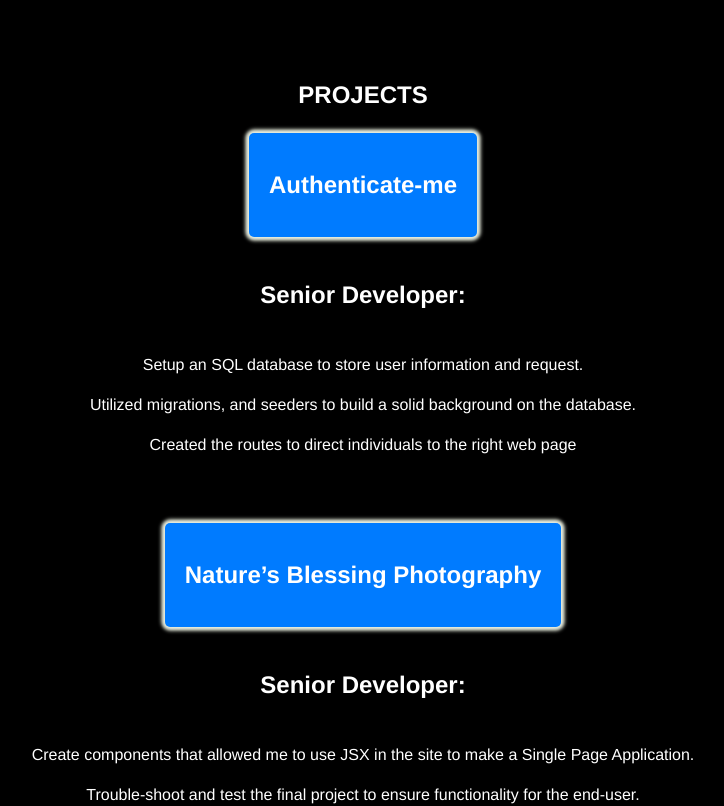
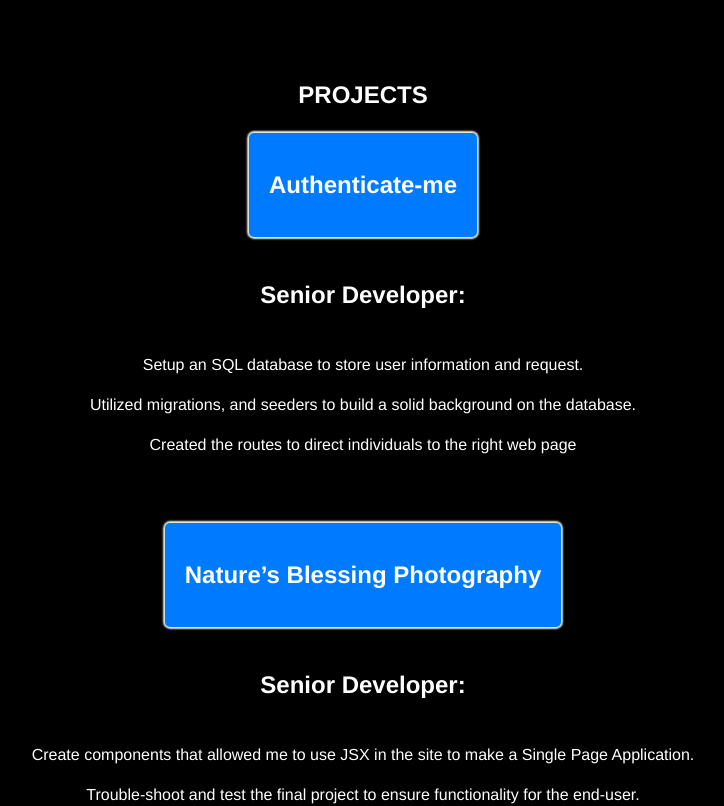
Before and after one commit to kenandcrys/Resume, a React (Vite) app: page / in a window 1280 px wide. Shown: the part 860-1666 px from the top of the page, without its empty margins (277-1001 px from the left). Built offline with nearby package versions, Linux system fonts and the light colour scheme.

Commit message:
adjust glowing effect

```diff
--- a/src/App.css
+++ b/src/App.css
@@ -3,12 +3,6 @@ body {
   background-color: black;;
   font-family:'Franklin Gothic Medium', 'Arial Narrow', Arial, sans-serif;
 }
-
-
-
-
-
-
 
 .welcomeText {
   display: flex;
@@ -116,7 +110,7 @@ h3, h5 {
   border-radius: 5px;
   margin: auto;
   transition: background-color 0.3s ease;
-  animation: backgroundChange 1s infinite ease-in-out; /* Add animation properties */
+  animation: backgroundChange 1.5s infinite ease-in-out; /* Add animation properties */
   /* Apply a box-shadow around the button */
 }
 
```
